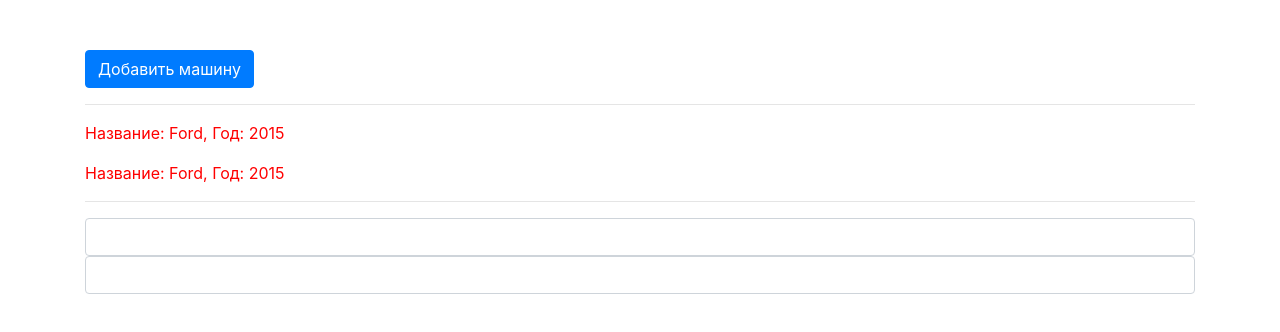
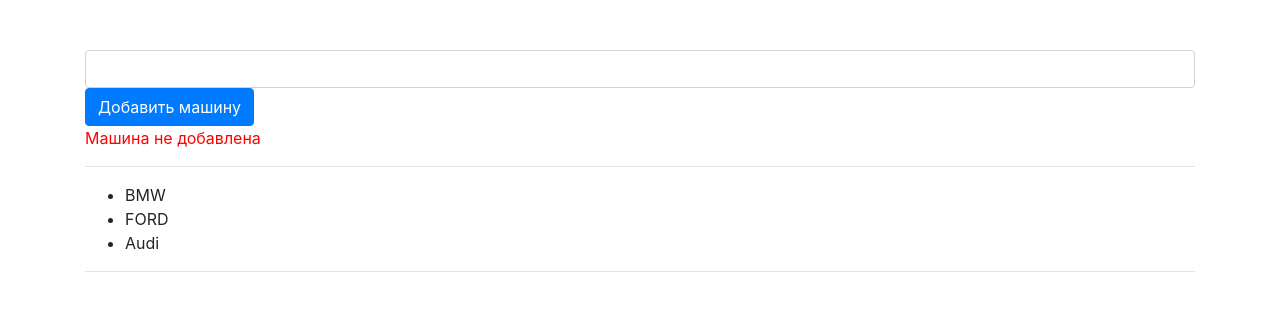
Before and after one commit to rffensick/angular-app, an Angular app: page / in a window 1280 px wide. Shown: the top 332 px of the page. Built offline with nearby package versions, Linux system fonts and the light colour scheme.

Commit message:
directive if and for

```diff
--- a/src/app/app.module.ts
+++ b/src/app/app.module.ts
@@ -1,5 +1,6 @@
 import { BrowserModule } from '@angular/platform-browser';
 import { NgModule } from '@angular/core';
+import { FormsModule } from '@angular/forms';
 
 import { AppComponent } from './app.component';
 import { CarsComponent } from './cars/cars.component';
@@ -7,7 +8,7 @@ import { CarComponent } from './car/car.component';
 
 @NgModule({
   declarations: [AppComponent, CarsComponent, CarComponent],
-  imports: [BrowserModule],
+  imports: [BrowserModule, FormsModule],
   providers: [],
   bootstrap: [AppComponent]
 })
--- a/src/app/car/car.component.html
+++ b/src/app/car/car.component.html
@@ -1 +1,13 @@
-<p>Название: {{ getName() }}, Год: {{ getYear() }}</p>
+<input type="text" [(ngModel)]="carName" class="form-control">
+<button (click)="addCar()" class="btn btn-primary">Добавить машину</button>
+<ng-container *ngIf="!checkCar; else elseTemplate">
+	<p>Машина не добавлена</p>
+</ng-container>
+<ng-template #elseTemplate>
+	<p class="success">Машина добавлена</p>
+</ng-template>
+
+<hr>
+<ul>
+	<li *ngFor="let car of cars">{{car}}</li>
+</ul>
--- a/src/app/car/car.component.scss
+++ b/src/app/car/car.component.scss
@@ -1,3 +1,7 @@
 p {
   color: red;
 }
+
+p.success {
+  color: green;
+}
--- a/src/app/car/car.component.ts
+++ b/src/app/car/car.component.ts
@@ -6,14 +6,15 @@ import { Component } from '@angular/core';
   styleUrls: ['./car.component.scss']
 })
 export class CarComponent {
-  carName = 'Ford';
   carYear = 2015;
+  cars = ['BMW', 'FORD', 'Audi'];
 
-  getName() {
-    return this.carName;
-  }
+  carName = '';
+  checkCar = false;
 
-  getYear() {
-    return this.carYear;
+  addCar() {
+    this.checkCar = !this.checkCar;
+    this.cars.push(this.carName);
+    this.carName = '';
   }
 }
--- a/src/app/cars/cars.component.html
+++ b/src/app/cars/cars.component.html
@@ -1,9 +1,3 @@
-<button (click)="addCar()" class="btn btn-primary">Добавить машину</button>
-<p>{{addCarStatus}}</p>
+<app-car>
+</app-car>
 <hr>
-<app-car></app-car>
-<app-car></app-car>
-<hr>
-<input type="text" class="form-control" (keyup.enter)="onKeyUp($event)">
-<input type="text" class="form-control">
-<p>{{inputText}}</p>
--- a/src/app/cars/cars.component.ts
+++ b/src/app/cars/cars.component.ts
@@ -5,16 +5,4 @@ import { Component } from '@angular/core';
   templateUrl: './cars.component.html',
   styleUrls: ['./cars.component.scss']
 })
-export class CarsComponent {
-  addCarStatus = '';
-  inputText = '';
-
-  addCar() {
-    this.addCarStatus = 'Машина Добалена';
-  }
-
-  onKeyUp(e: Event) {
-    console.log(e);
-    this.inputText = (<HTMLInputElement>e.target).value;
-  }
-}
+export class CarsComponent {}
```
Also changed, not shown: 1 other file (tests, documents, lock files or other folders).
